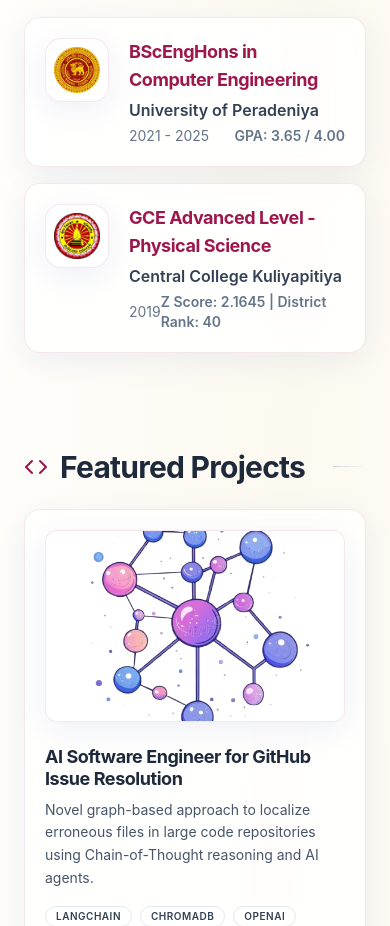
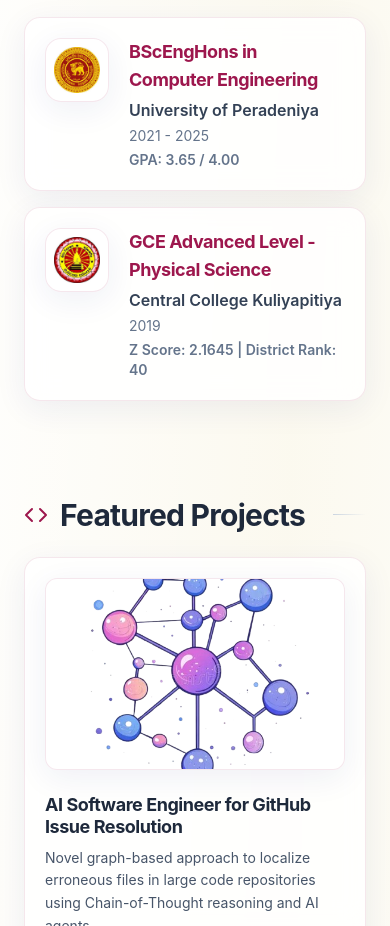
Before and after one commit to EshanJayasundara/eshan, a Next.js app: page /eshan/ in a window 390 px wide. Shown: the part 2000-2926 px from the top of the page. Built offline with nearby package versions, Linux system fonts and the light colour scheme.

Commit message:
education section updated

```diff
--- a/src/components/Education.tsx
+++ b/src/components/Education.tsx
@@ -52,7 +52,7 @@ function EducationCard({ degree, institution, period, gpa, logo }: any) {
         <div className="flex-1">
           <h3 className="text-lg font-bold text-primary mb-1">{degree}</h3>
           <p className="text-base text-slate-700 font-semibold mb-1">{institution}</p>
-          <div className="flex justify-between items-center text-slate-500 text-sm">
+          <div className="flex flex-col sm:flex-row sm:justify-between sm:items-center text-slate-500 text-sm gap-1 sm:gap-0">
             <span>{period}</span>
             <span className="font-semibold">{gpa}</span>
           </div>
```
